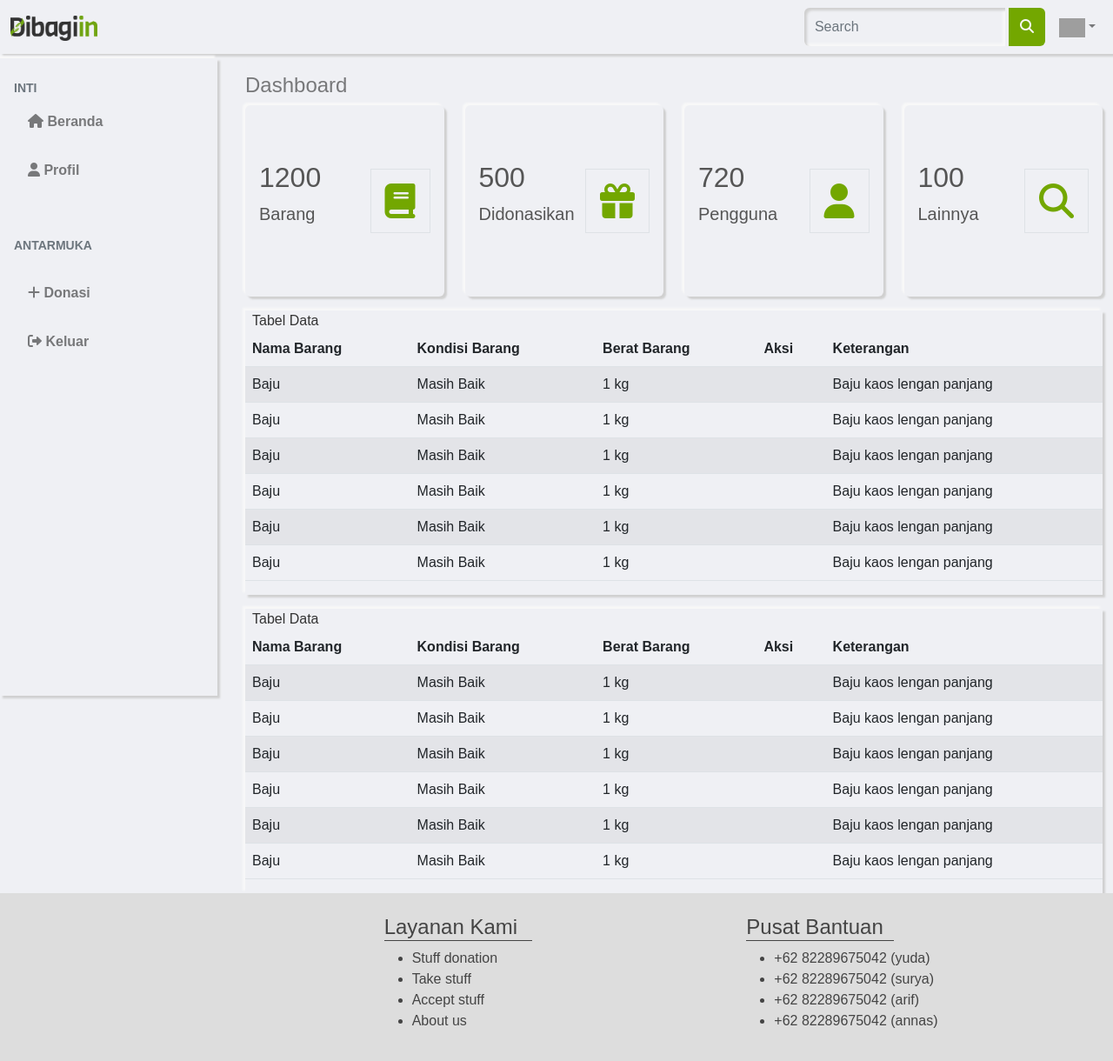
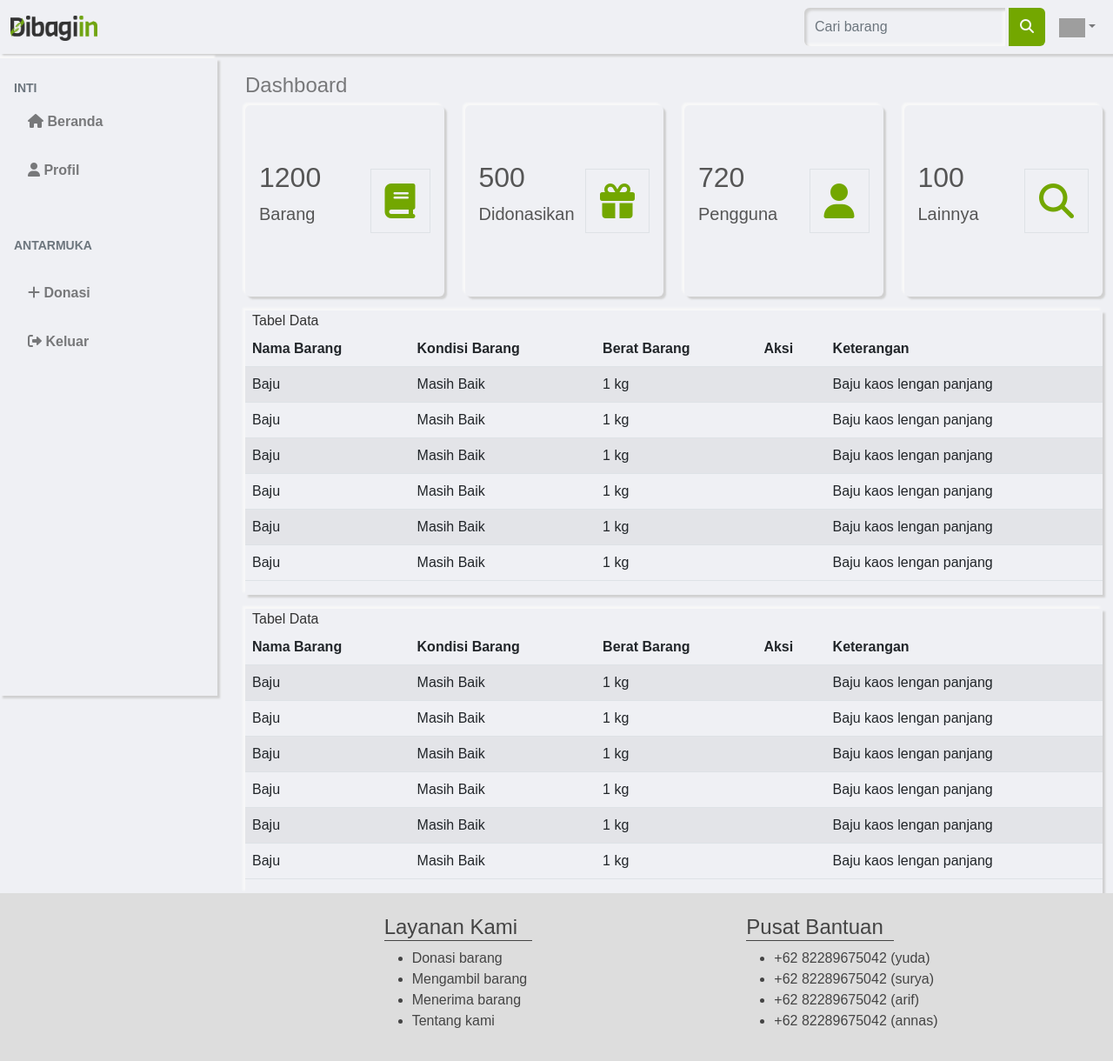
Before and after one commit to suryaasaputra/dibagiin, a Next.js app: page /beranda in a window 1280 px wide. Shown: the top 1220 px of the page at 87% size. Built offline with nearby package versions, Linux system fonts and the light colour scheme; sample sign-in values are in the browser's storage; grey boxes are pictures that could not be loaded; a web font is replaced by a local one.

Commit message:
Memperbaiki bug url

```diff
--- a/components/Layout2.js
+++ b/components/Layout2.js
@@ -48,7 +48,7 @@ const Header = () => {
 								<input
 									className="form-control search-form"
 									type="search"
-									placeholder="Search"
+									placeholder="Cari barang"
 									aria-label="Search"
 								/>
 								<button className="btn ms-1 btn-search" type="submit">
@@ -159,10 +159,10 @@ const Footer = () => {
 				<div className="our-service box-footer">
 					<h4>Layanan Kami</h4>
 					<ul>
-						<li>Stuff donation</li>
-						<li>Take stuff</li>
-						<li>Accept stuff</li>
-						<li>About us</li>
+						<li>Donasi barang</li>
+						<li>Mengambil barang</li>
+						<li>Menerima barang</li>
+						<li>Tentang kami</li>
 					</ul>
 				</div>
 
--- a/pages/_app.js
+++ b/pages/_app.js
@@ -33,7 +33,7 @@ export default function MyApp({ Component, pageProps }) {
 
 	function authCheck(url) {
 		// redirect to login page if accessing a private page and not logged in
-		const publicPaths = ["/masuk", "/registrasi", "/", "/#about", "/#our-team", "/#galery"];
+		const publicPaths = ["/masuk", "/registrasi", "/#home", "/#about", "/#our-team", "/#gallery"];
 		const path = url.split("?")[0];
 		if (!userService.userValue && !publicPaths.includes(path)) {
 			setAuthorized(false);
```
Also changed, not shown: components/Layout1.js (+5 -5 lines).
